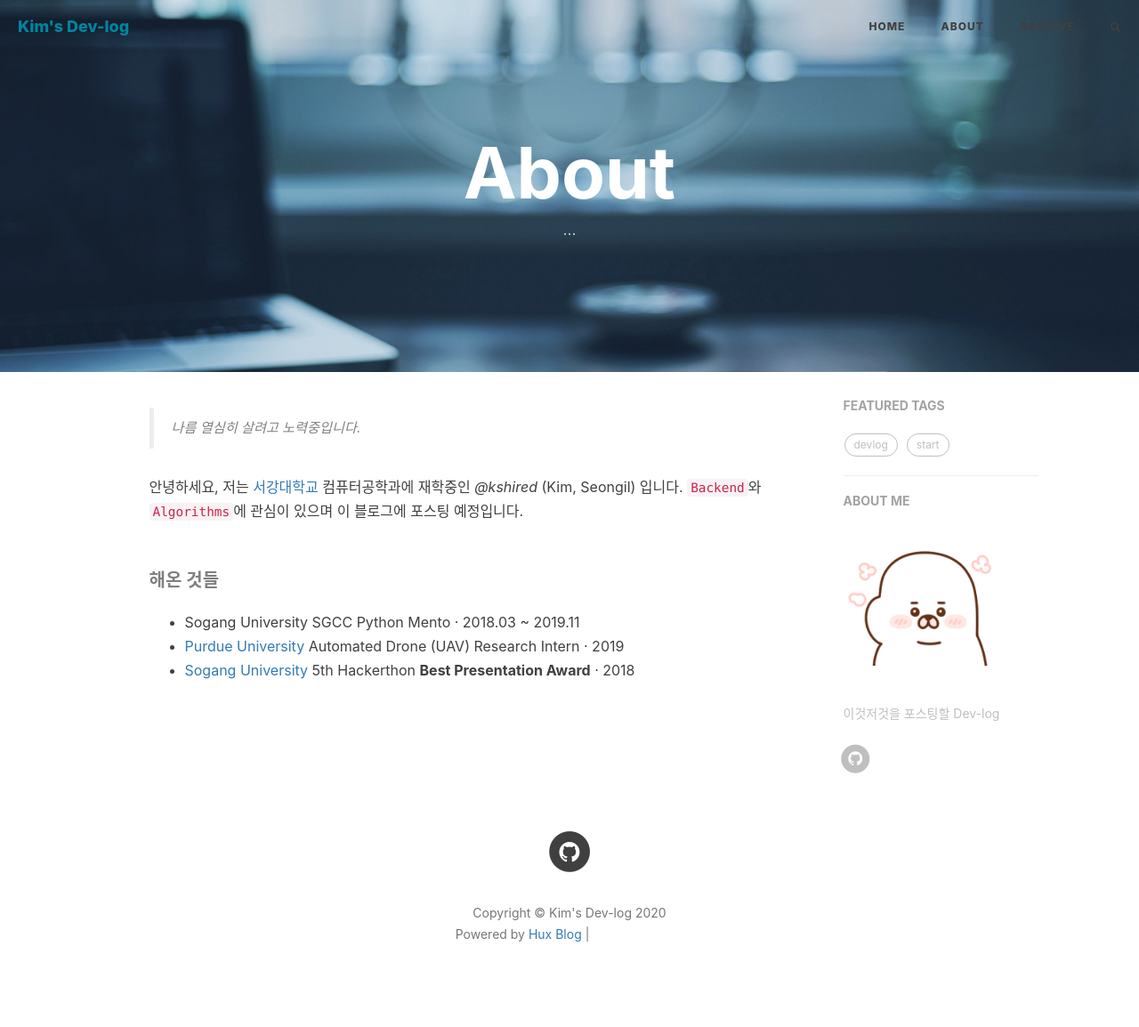
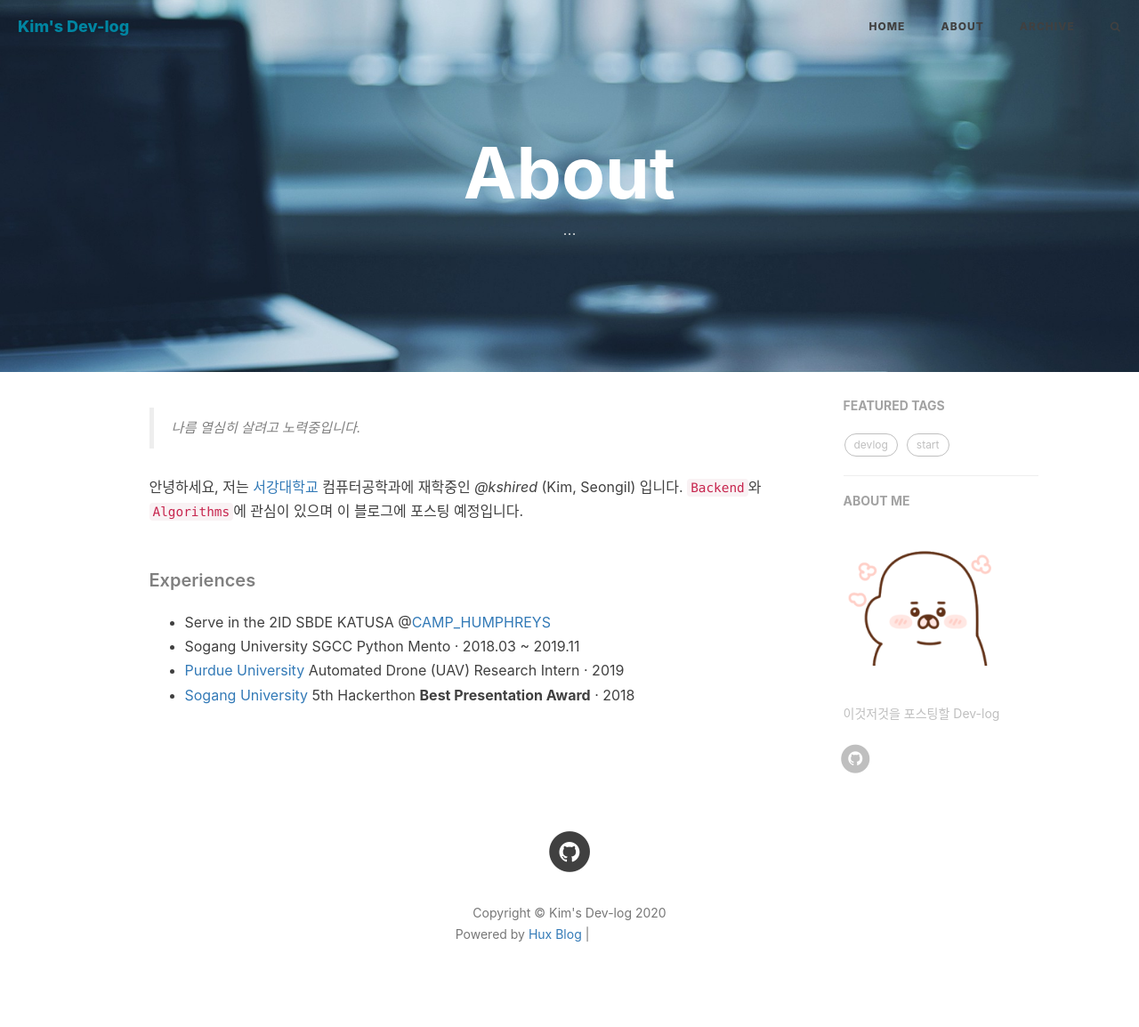
Before and after one commit to kshired/kshired.github.io, a Jekyll site: the page built from about.html, in a window 1280 px wide. Shown: the whole page at 89% size. Built offline with Jekyll 4.4.1, drawn with Linux system fonts in a browser that asks for light colours; nearby versions of some CDN libraries; comment, search, counter and statistics services are not loaded; grey boxes are pictures that could not be loaded.

Commit message:
change about

```diff
--- a/_includes/about/ko.md
+++ b/_includes/about/ko.md
@@ -2,11 +2,13 @@
 
 안녕하세요, 저는 [서강대학교](https://sogang.ac.kr) 컴퓨터공학과에 재학중인 _@kshired_ (Kim, Seongil) 입니다. `Backend`와 `Algorithms`에 관심이 있으며 이 블로그에 포스팅 예정입니다.
 
-##### 해온 것들
+##### Experiences
 
+- Serve in the 2ID SBDE KATUSA @[CAMP_HUMPHREYS][3]
 - Sogang University SGCC Python Mento · 2018.03 ~ 2019.11
 - [Purdue University][2] Automated Drone (UAV) Research Intern · 2019
 - [Sogang University][1] 5th Hackerthon **Best Presentation Award** · 2018
 
 [1]: https://www.sogang.ac.kr
 [2]: https://www.purdue.edu
+[3]: https://home.army.mil/humphreys/index.php
```
